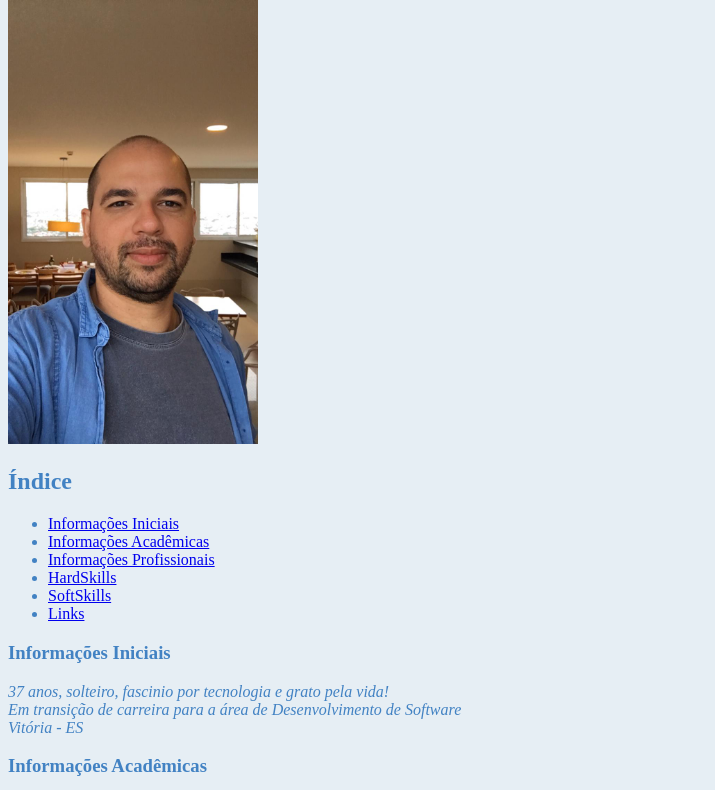
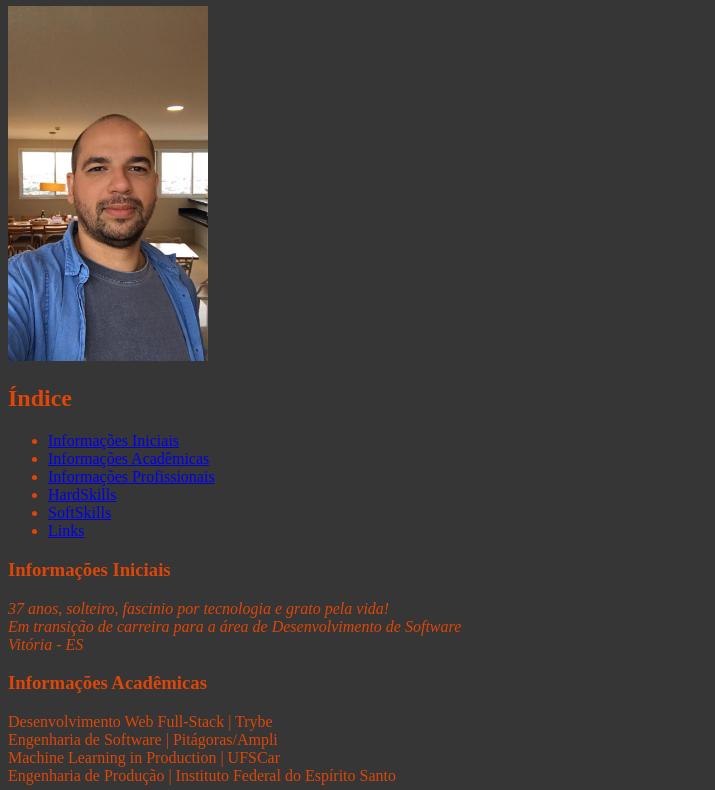
Before and after one commit to luizeduardome/luizeduardome.github.io, a plain HTML site: page index.html in a window 1280 px wide. Shown: the part 80-870 px from the top of the page, without its empty margins (0-715 px from the left). Drawn offline with Linux system fonts and the light colour scheme.

Commit message:
Feito alterações pontuais no portfólio.

```diff
--- a/index.html
+++ b/index.html
@@ -10,13 +10,13 @@
 	<link rel="preconnect" href="https://fonts.gstatic.com">
 	<link rel="preconnect" href="https://fonts.googleapis.com">
 	<link rel="preconnect" href="https://fonts.gstatic.com">
-	<link href=https://fonts.googleapis.com/css2?family=Hind+Siliguri&display=swap" rel="stylesheet">
+	<link href=https://fonts.googleapis.com/css2?family=JetBrains+Mono:wght@200&display=swap" rel="stylesheet">
 	<link rel="stylesheet" type="text/css" href="style.css">
 </head>
 <body>
 
 <h1>Luiz Eduardo de Figueiredo Menezes</h1>
-<img src="./images/me.jpeg" alt="Foto de frente em um ambiente iluminado, expressão de gratidão." width="250px">
+<img src="./images/me.jpeg" alt="Foto de frente em um ambiente iluminado, expressão de gratidão." width="200">
 
 <h2>Índice</h2>
 <ul>
@@ -25,7 +25,7 @@
 	<li><a href="#infopro">Informações Profissionais</a></li>
 	<li><a href="#hard">HardSkills</a></li>
 	<li><a href="#soft">SoftSkills</a></li>
-	<li><a href="link">Links</a></li>
+	<li><a href="#link">Links</a></li>
 </ul>
 
 <h3 id="infobs">Informações Iniciais</h3>
--- a/style.css
+++ b/style.css
@@ -3,8 +3,8 @@ h1{
 }
 
 body{
-    background-color: rgb(230, 238, 244);
-    color: rgb(66, 130, 195);
+    background-color: rgb(54, 54, 54);
+    color: rgb(222, 70, 08);
 }
 
 #dados{
```
